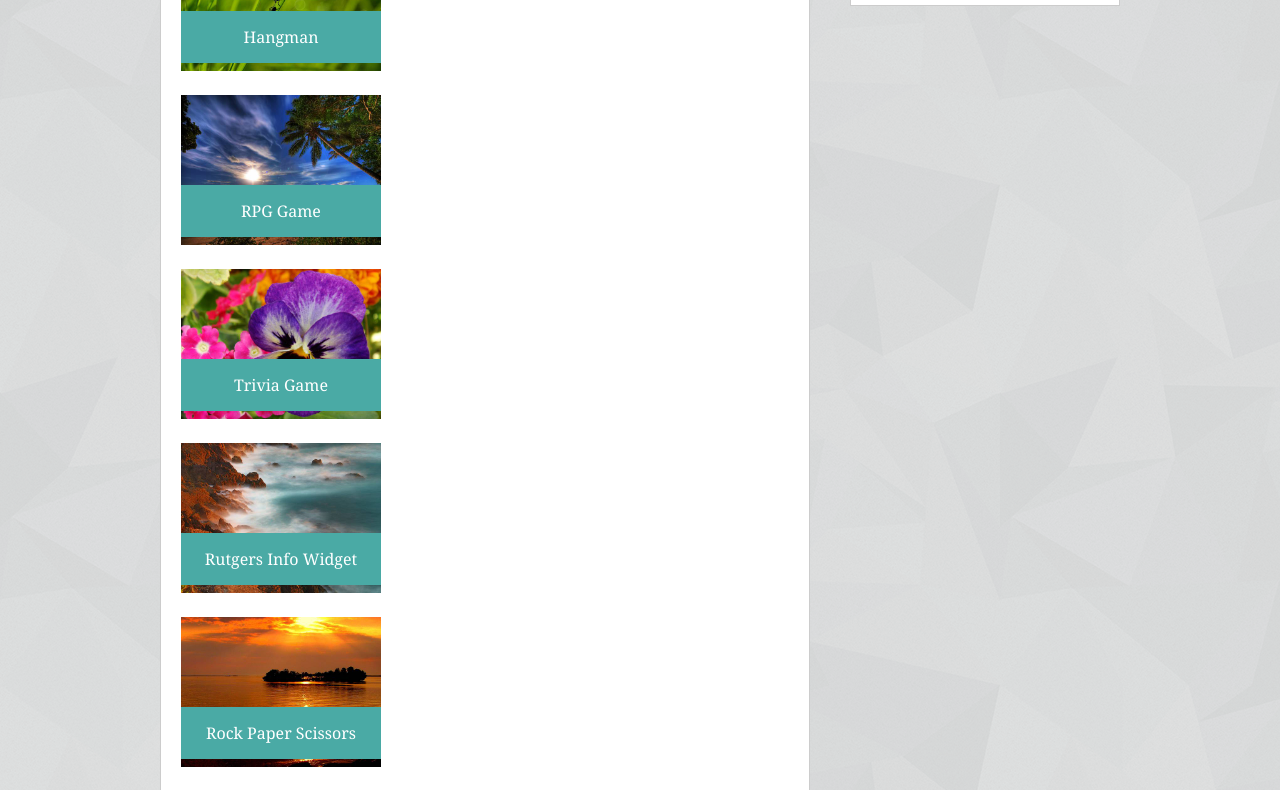
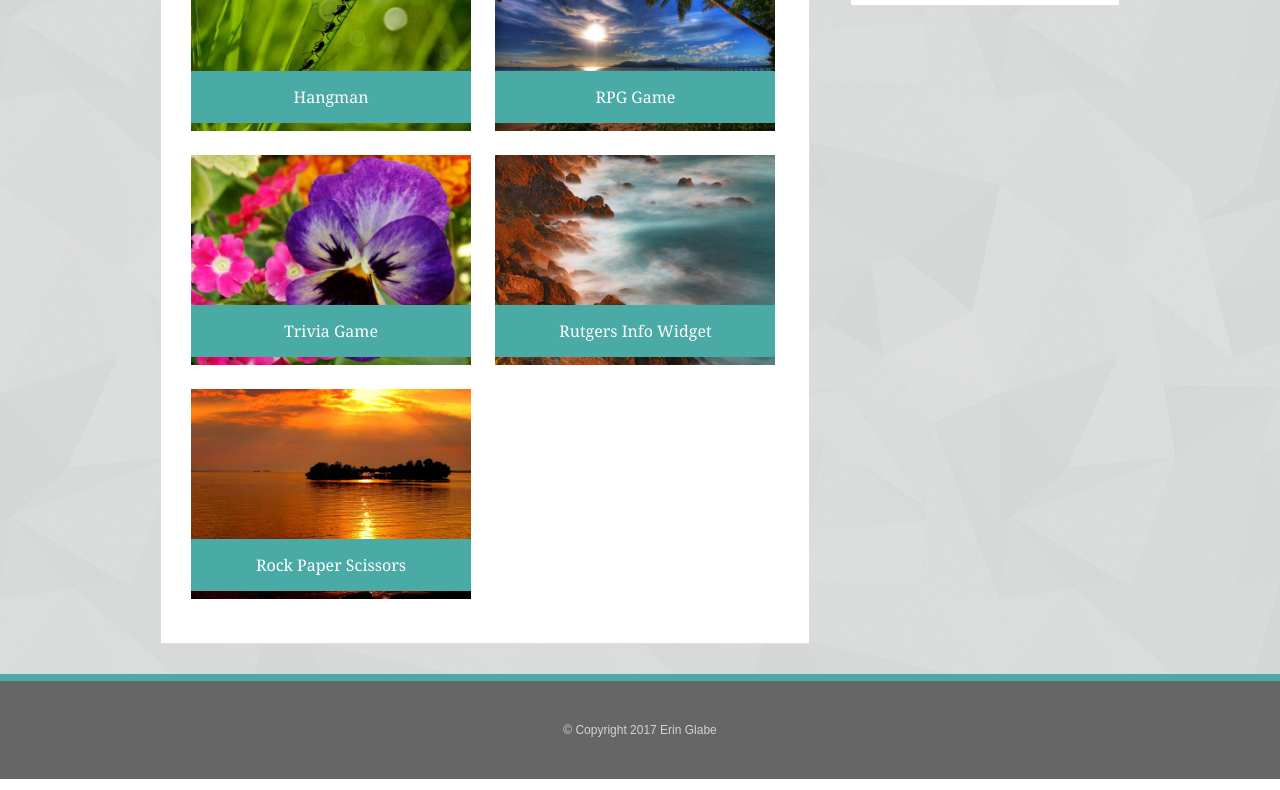
Before and after one commit to eglabe/Basic-Portfolio, a plain HTML site: page portfolio.html in a window 1280 px wide. Shown: the part 315-1105 px from the top of the page. Drawn offline with Linux system fonts and the light colour scheme.

Commit message:
wk1 assignment complete

```diff
--- a/Assets/css/style.css
+++ b/Assets/css/style.css
@@ -4,7 +4,7 @@
 
 body {
 	background-image: url(../Images/shattered.png);
-	background-color: white;
+	background-color: #ffffff;
 	margin: 0;
 	padding: 0;
 	font-family: "Arial", "Helvetica Neue", Helvetica, sans-serif;
@@ -50,6 +50,10 @@ a {
 	color:#777777;
 }
 
+a:hover {
+	color: purple;
+}
+
 #container {
 	clear: both;
 }
@@ -73,8 +77,8 @@ h2 {
 }
 
 section, aside {
-	background-color: white;
-	border: 1px solid #cccccc;
+	background-color: #ffffff;
+	border: 1px solid #dddddd;
 	padding: 20px;
 	margin-bottom: 30px;
 }
@@ -122,19 +126,20 @@ footer {
 /*Portfolio*/
 
 .folioImg {
-	width: 200px;
-	display: inline-block;
+	width: 280px;
 }
 
 .box {
   position: relative;
-  margin-bottom: 20px;
+  margin: 0px 10px 20px;
+  display: inline-block;
+  width: 280px;
 }
 
 .label {
   position: absolute;
   bottom: 12px;
-  width: 200px;
+  width: 280px;
   padding: 15px;
   text-align: center;
   font-family: "Georgia", Times, "Times New Roman", serif;
--- a/portfolio.html
+++ b/portfolio.html
@@ -32,27 +32,27 @@
 			<h1>Portfolio</h1>
 
 			<div id="box1" class="box">
-				<img class="folioImg" src="Assets/Images/Ants.jpg" alt="">
+				<img class="folioImg" src="Assets/Images/Ants.jpg" alt="Hangman">
 				<div class="label">Hangman</div>
 			</div>
 
 			<div id="box2" class="box">
-				<img class="folioImg" src="Assets/Images/Beach.jpg" alt="">
+				<img class="folioImg" src="Assets/Images/Beach.jpg" alt="RPG Game">
 				<div class="label">RPG Game</div>
 			</div>
 
 			<div id="box3" class="box">
-				<img class="folioImg" src="Assets/Images/Pansy.jpg" alt="">
+				<img class="folioImg" src="Assets/Images/Pansy.jpg" alt="Trivia Game">
 				<div class="label">Trivia Game</div>
 			</div>
 
 			<div id="box4" class="box">
-				<img class="folioImg" src="Assets/Images/Sea.jpg" alt="">
+				<img class="folioImg" src="Assets/Images/Sea.jpg" alt="Rutgers Info Widget">
 				<div class="label">Rutgers Info Widget</div>
 			</div>
 
 			<div id="box5" class="box">
-				<img class="folioImg" src="Assets/Images/Sunset.jpg" alt="">
+				<img class="folioImg" src="Assets/Images/Sunset.jpg" alt="Rock Paper Scissors">
 				<div class="label">Rock Paper Scissors</div>
 			</div>
 
```
Also changed, not shown: index.html (+2 -2 lines), 1 other file.
